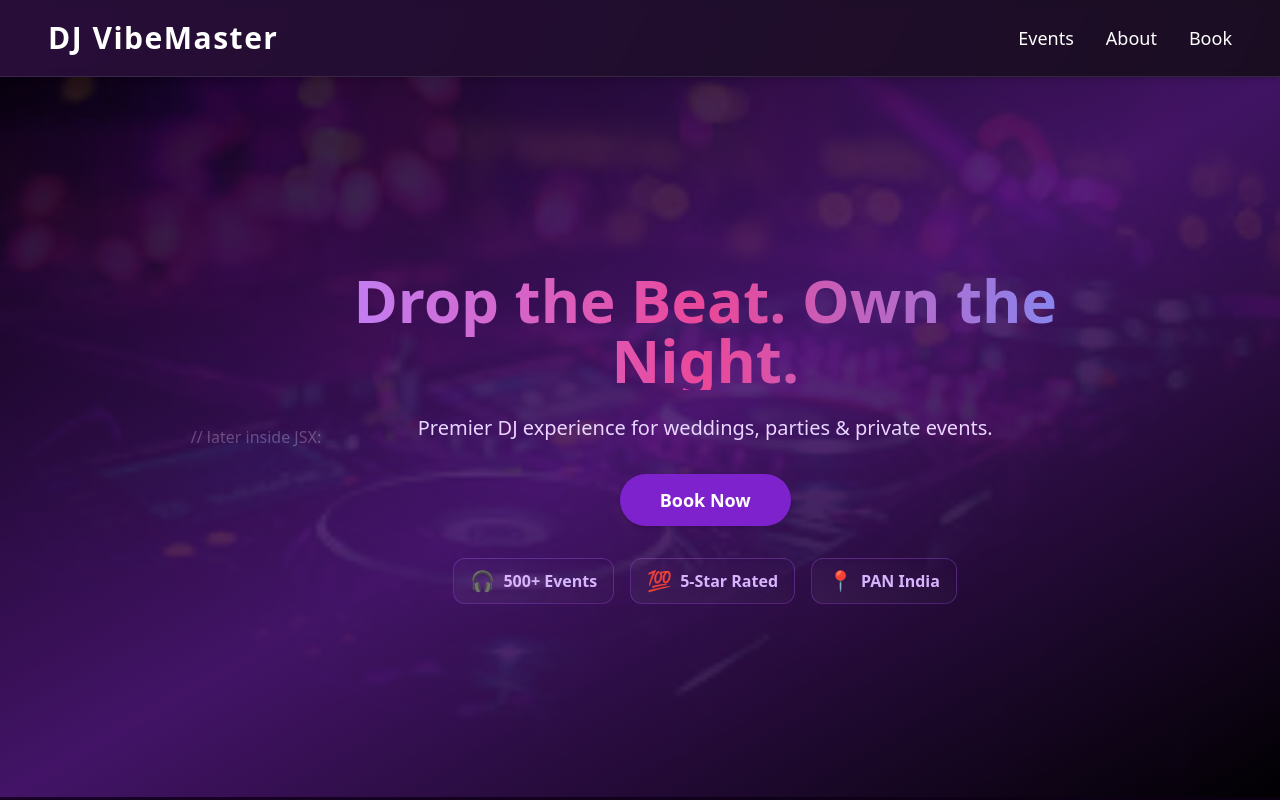
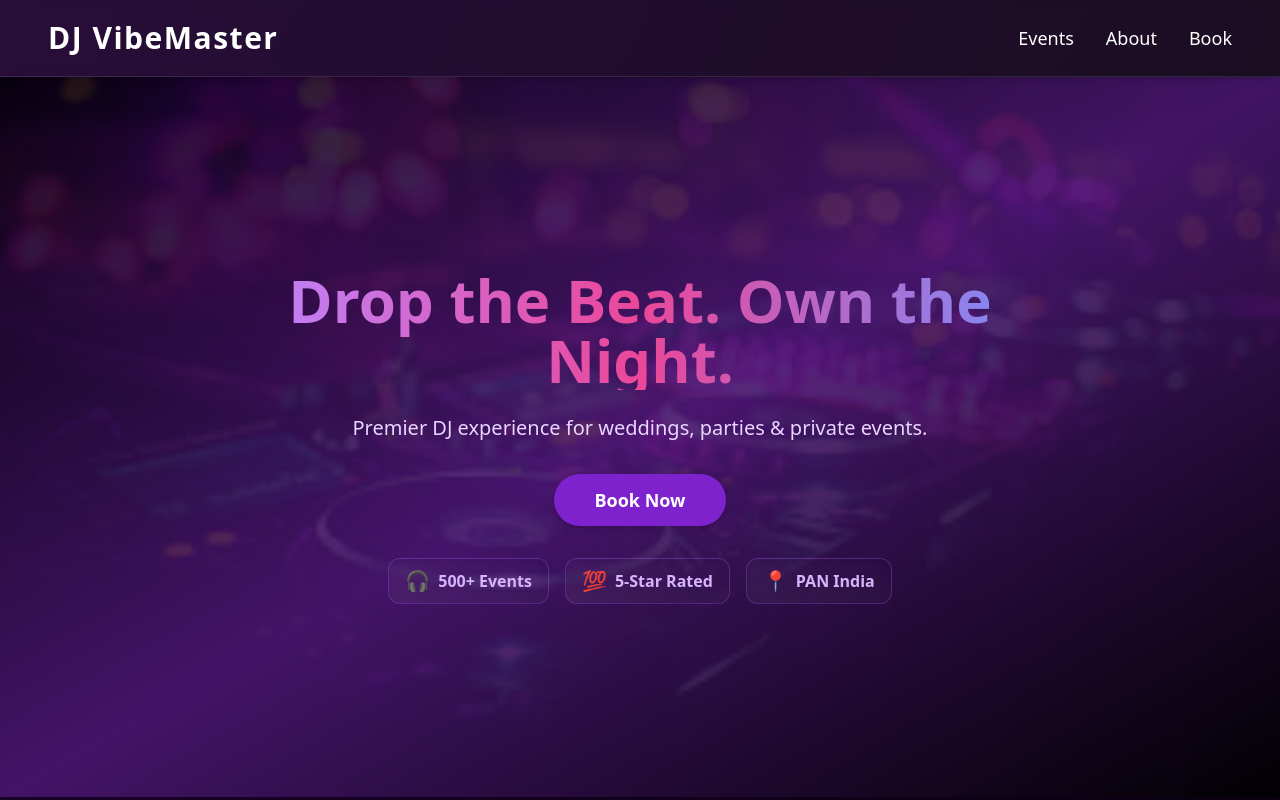
Before and after one commit to Sanchiittt/BeatBooker, a Next.js app: page / in a window 1280 px wide. Shown: the top 800 px of the page. Built offline with nearby package versions, Linux system fonts and the light colour scheme.

Commit message:
Fix lint issues for Vercel deploy

```diff
--- a/src/components/HeroSection.tsx
+++ b/src/components/HeroSection.tsx
@@ -6,7 +6,7 @@ const HeroSection: React.FC = () => {
     <section className="relative h-[90vh] overflow-hidden flex items-center justify-center text-center px-6 md:px-12">
 
 
-// later inside JSX:
+
 <Image
   src="/dj-hero.jpg"
   alt="DJ Performing"
```
